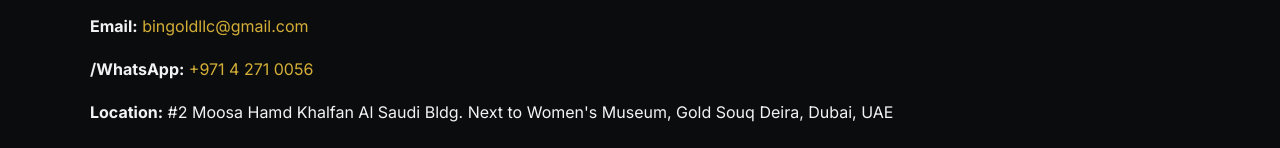
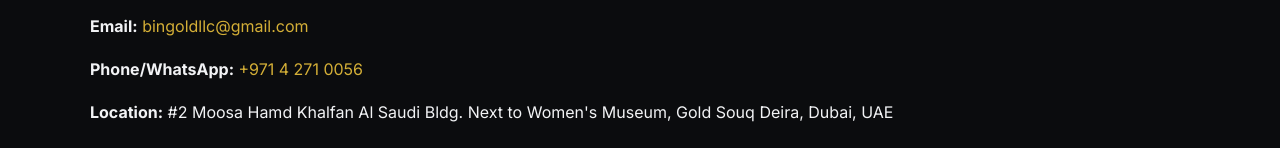
Before and after one commit to adil-ak/binbullion_website, a plain HTML site: page contact.html in a window 1280 px wide. Shown: the part 180-328 px from the top of the page. Drawn offline with Linux system fonts and the light colour scheme.

Commit message:
fix: index change

```diff
--- a/contact.html
+++ b/contact.html
@@ -31,7 +31,7 @@
 
 
 <p><strong>Email:</strong> <a href="mailto:bingoldllc@gmail">bingoldllc@gmail.com</a></p>
-<p><strong>/WhatsApp:</strong> <a href="tel:+971 4 271 0056">+971 4 271 0056</a></p>
+<p><strong>Phone/WhatsApp:</strong> <a href="tel:+971 4 271 0056">+971 4 271 0056</a></p>
 <p><strong>Location:</strong> #2 Moosa Hamd Khalfan Al Saudi Bldg. Next to Women's Museum, Gold Souq Deira, Dubai, UAE</p>
 
 
```
